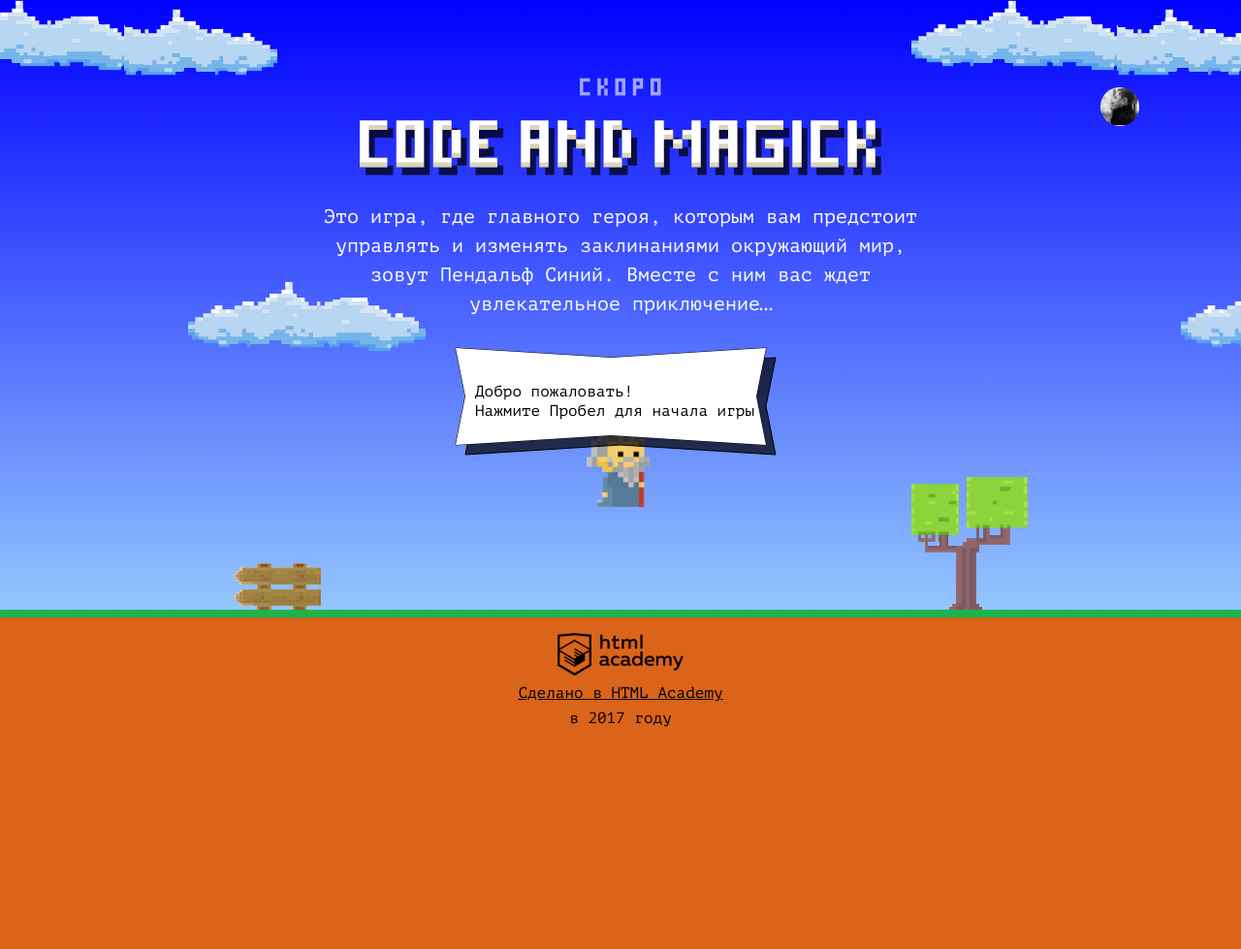
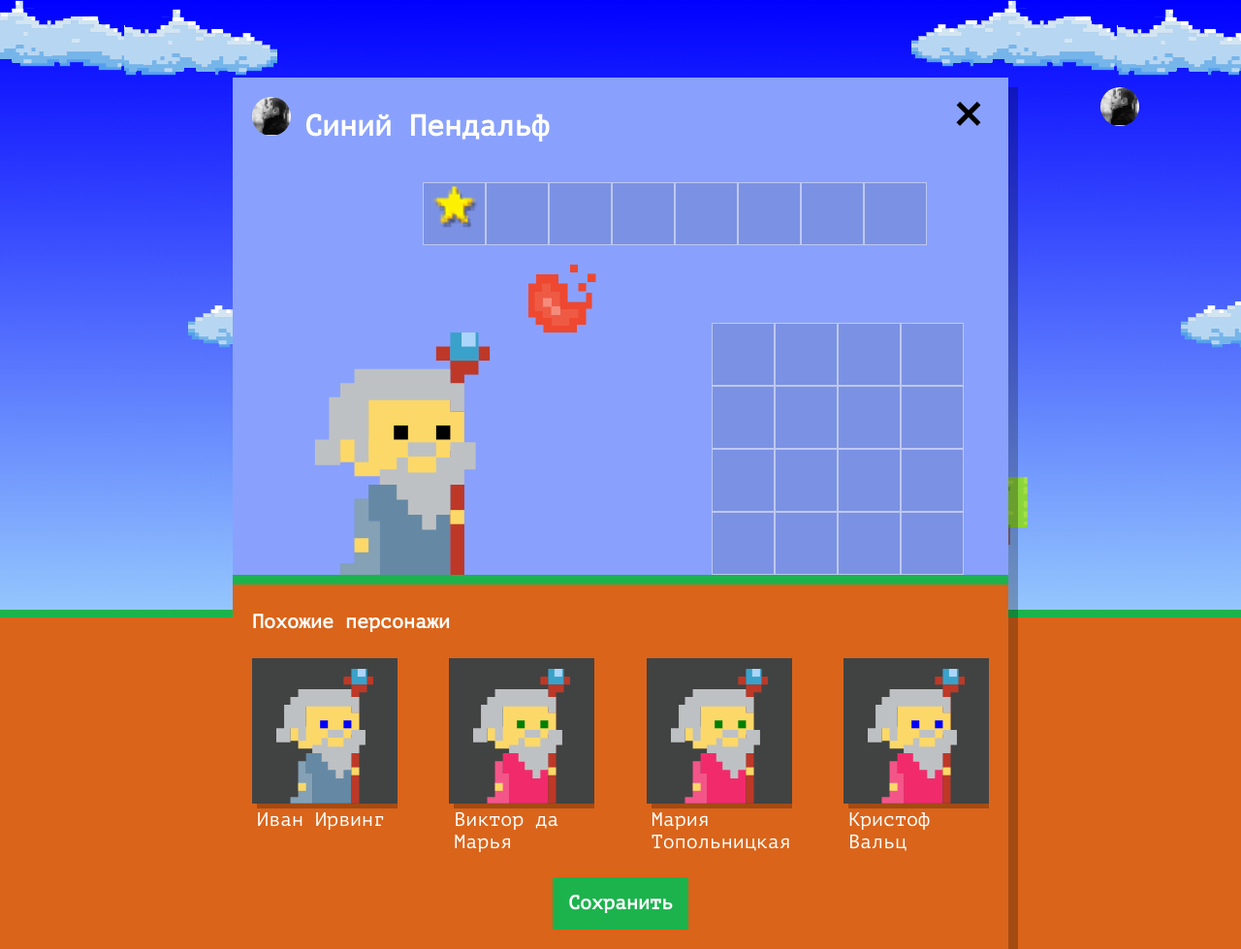
Before and after one commit to olgalatkina/805973-code-and-magick-21, a website: page index.html in a window 1280 px wide. Shown: the whole page at 97% size. Before the commit the page ends 800 px from the top, so only its background shows below. Drawn offline with Linux system fonts and the light colour scheme.

Commit message:
feat: add random wizards to the page

```diff
--- a/index.html
+++ b/index.html
@@ -191,7 +191,7 @@
   </script>
   <script src="js/stat.js"></script>
   <script src="js/game.js"></script>
-
+  <script src="js/setup.js"></script>
 </body>
 
 </html>
--- /dev/null
+++ b/js/setup.js
@@ -0,0 +1,80 @@
+'use strict';
+
+const NAMES = [`Иван`, `Хуан Себастьян`, `Мария`, `Кристоф`, `Виктор`, `Юлия`, `Люпита`, `Вашингтон`];
+const SURNAMES = [`да Марья`, `Верон`, `Мирабелла`, `Вальц`, `Онопко`, `Топольницкая`, `Нионго`, `Ирвинг`];
+const COAT_COLOR = [
+  `rgb(101, 137, 164)`,
+  `rgb(241, 43, 107)`,
+  `rgb(146, 100, 161)`,
+  `rgb(56, 159, 117)`,
+  `rgb(215, 210, 55)`,
+  `rgb(0, 0, 0)`
+];
+const EYES_COLOR = [`black`, `red`, `blue`, `yellow`, `green`];
+const WIZARDS_QUANTITY = 4;
+
+const getRandomElement = (array) => {
+  return array[Math.floor(Math.random() * array.length)];
+};
+
+const shuffleArray = (array) => {
+  for (let i = array.length - 1; i > 0; i--) {
+    let j = Math.floor(Math.random() * (i + 1));
+    let temp = array[i];
+    array[i] = array[j];
+    array[j] = temp;
+  }
+  return array;
+};
+
+// const getWizardName = (arr1, arr2) => {
+//   const name = getRandomElement(arr1);
+//   const surname = getRandomElement(arr2);
+
+//   return `${name} ${surname}`;
+// };
+
+const getWizards = (names, surnames, eyesColor, coatColors) => {
+  let wizards = [];
+  const namesCopy = shuffleArray([...names]);
+  const surnamesCopy = shuffleArray([...surnames]);
+
+  namesCopy.forEach((name, i) => {
+    wizards.push({
+      name: `${name} ${surnamesCopy[i]}`,
+      eyesColor: getRandomElement(eyesColor),
+      coatColor: getRandomElement(coatColors),
+    });
+  });
+
+  return wizards.slice(0, WIZARDS_QUANTITY);
+};
+
+const wizards = getWizards(NAMES, SURNAMES, EYES_COLOR, COAT_COLOR);
+
+const setup = document.querySelector(`.setup`);
+const wizardsList = setup.querySelector(`.setup-similar-list`);
+const wizardTemplate = document.querySelector(`#similar-wizard-template`)
+  .content
+  .querySelector(`.setup-similar-item`);
+
+const renderWizard = (wizardObj) => {
+  const wizard = wizardTemplate.cloneNode(true);
+
+  wizard.querySelector(`.setup-similar-label`).textContent = wizardObj.name;
+  wizard.querySelector(`.wizard-eyes`).style.fill = wizardObj.eyesColor;
+  wizard.querySelector(`.wizard-coat`).style.fill = wizardObj.coatColor;
+
+  return wizard;
+};
+
+let fragment = document.createDocumentFragment();
+
+wizards.forEach((wizard) => {
+  fragment.append(renderWizard(wizard));
+});
+
+wizardsList.append(fragment);
+
+setup.classList.remove(`hidden`);
+setup.querySelector(`.setup-similar`).classList.remove(`hidden`);
```
